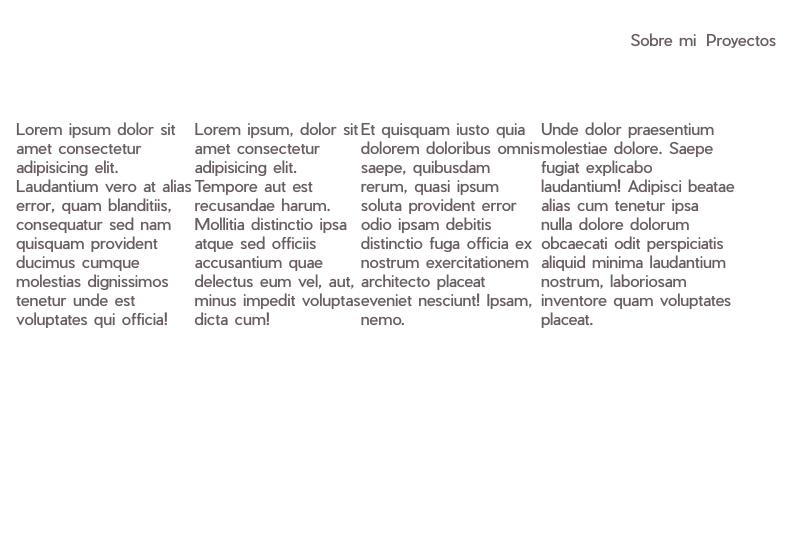
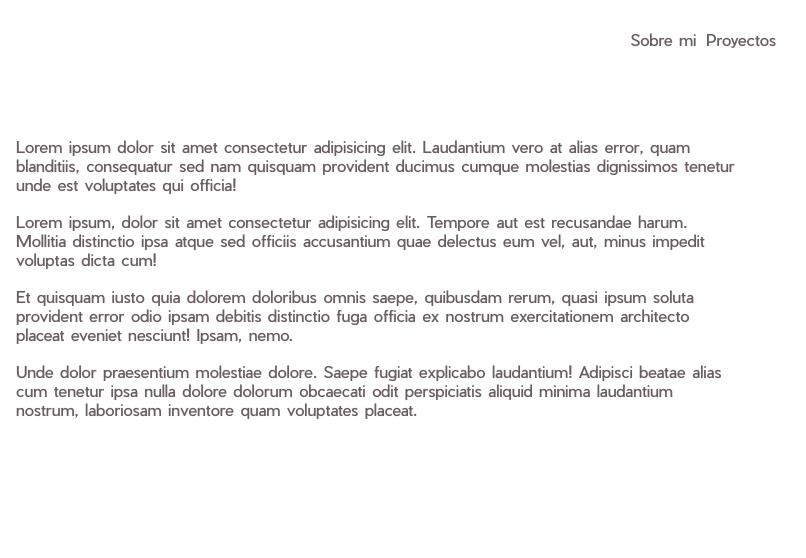
Before and after one commit to SackSlab/cursohtmlcss.github.io, a plain HTML site: page index.html in a window 1280 px wide. Shown: the full height of the page, 474-1280 px from the left. Drawn offline with Linux system fonts and the light colour scheme.

Commit message:
Fix del flex

```diff
--- a/index.html
+++ b/index.html
@@ -19,18 +19,30 @@
         <main id="content">
             <section class="content__sobre-mi" id="sobre-mi">
                 <img src="https://avatars0.githubusercontent.com/u/20197888?s=460&v=4" alt="mi-foto">
+                <div class="content__sobre-mi-descripcion">
+                    <br>
                     <p>Lorem ipsum dolor sit amet consectetur adipisicing elit. Laudantium vero at alias error, quam
-                    blanditiis, consequatur sed nam quisquam provident ducimus cumque molestias dignissimos tenetur unde
+                        blanditiis, consequatur sed nam quisquam provident ducimus cumque molestias dignissimos tenetur
+                        unde
                         est voluptates qui officia!</p>
-                <p>Lorem ipsum, dolor sit amet consectetur adipisicing elit. Tempore aut est recusandae harum. Mollitia
-                    distinctio ipsa atque sed officiis accusantium quae delectus eum vel, aut, minus impedit voluptas
+                    <br>
+                    <p>Lorem ipsum, dolor sit amet consectetur adipisicing elit. Tempore aut est recusandae harum.
+                        Mollitia
+                        distinctio ipsa atque sed officiis accusantium quae delectus eum vel, aut, minus impedit
+                        voluptas
                         dicta cum!</p>
-                <p>Et quisquam iusto quia dolorem doloribus omnis saepe, quibusdam rerum, quasi ipsum soluta provident
+                    <br>
+                    <p>Et quisquam iusto quia dolorem doloribus omnis saepe, quibusdam rerum, quasi ipsum soluta
+                        provident
                         error odio ipsam debitis distinctio fuga officia ex nostrum exercitationem architecto placeat
                         eveniet nesciunt! Ipsam, nemo.</p>
-                <p>Unde dolor praesentium molestiae dolore. Saepe fugiat explicabo laudantium! Adipisci beatae alias cum
+                    <br>
+                    <p>Unde dolor praesentium molestiae dolore. Saepe fugiat explicabo laudantium! Adipisci beatae alias
+                        cum
                         tenetur ipsa nulla dolore dolorum obcaecati odit perspiciatis aliquid minima laudantium nostrum,
                         laboriosam inventore quam voluptates placeat.</p>
+                    <br>
+                </div>
             </section>
             <section class="content__proyectos" id="proyectos"></section>
         </main>
```
Lines whose indentation alone changed are shown as unchanged.
